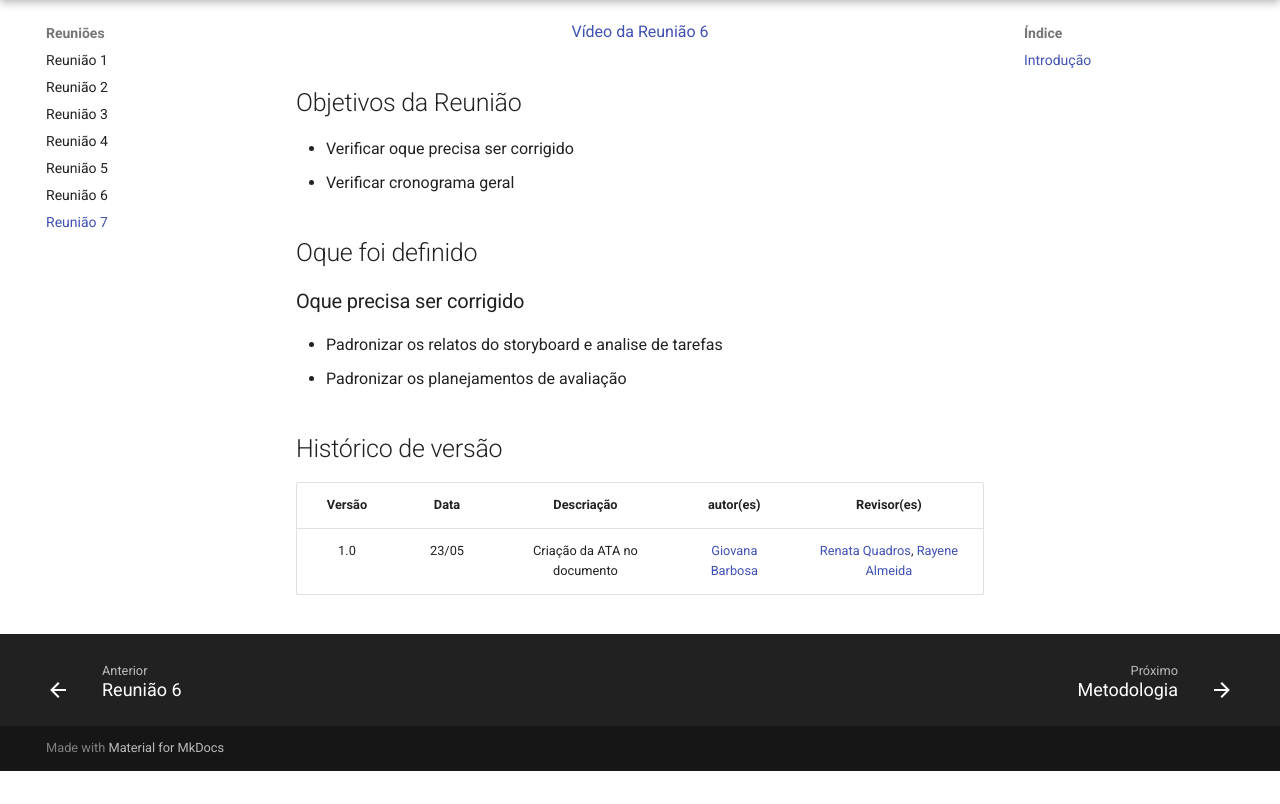
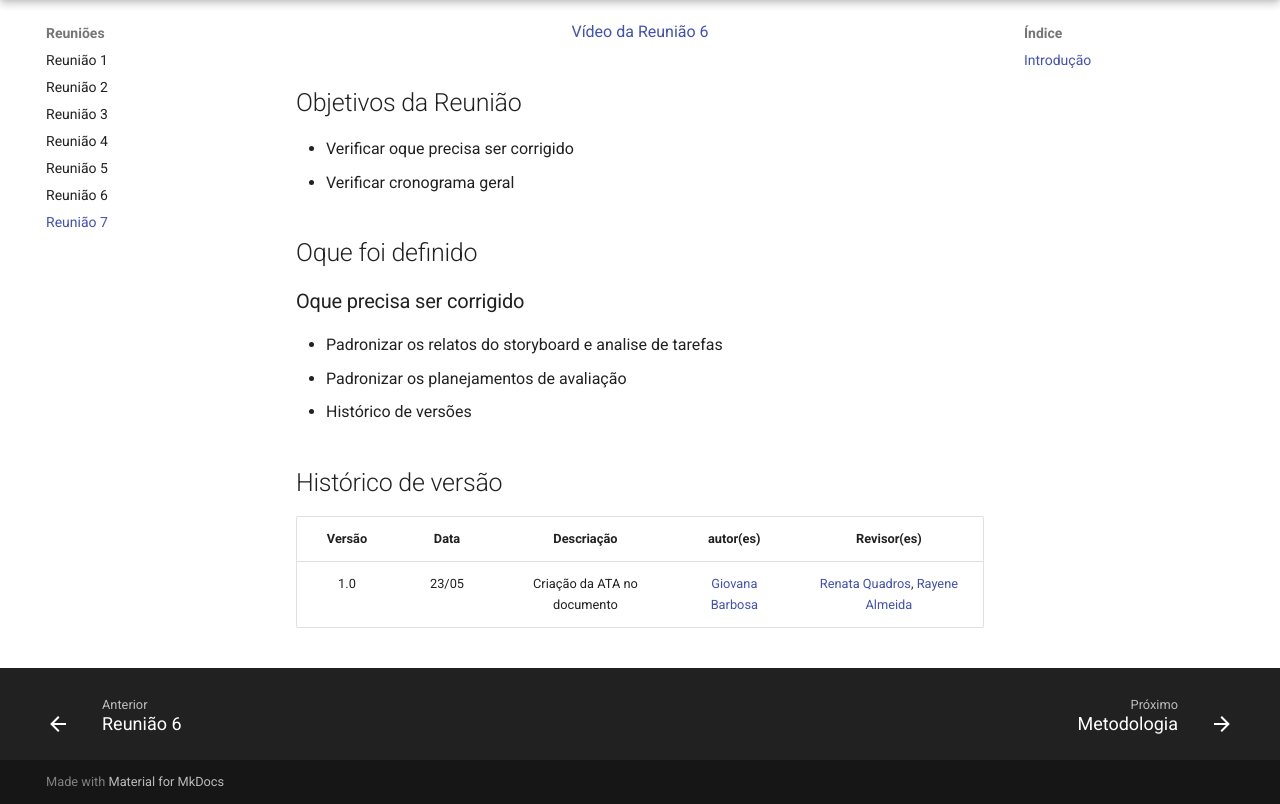
Before and after one commit to Interacao-Humano-Computador/2024.1-PCDF, an MkDocs documentation site: the page built from docs/reunioes/reuniao07.md, in a window 1280 px wide and 900 px high, scrolled down 925 px, cut to the strip 96-900 px from the top of the window. Built offline with MkDocs 1.6.1 and Material for MkDocs 9.7.7, drawn with Linux system fonts in a browser that asks for light colours; comment, search, counter and statistics services are not loaded; before the commit the page ends 1792 px from its top, so only the background shows below that.

Commit message:
Reunião 7

```diff
--- a/docs/reunioes/reuniao07.md
+++ b/docs/reunioes/reuniao07.md
@@ -27,6 +27,7 @@ Tabela 1: Informações sobre a reunião
 ### Oque precisa ser corrigido
 * Padronizar os relatos do storyboard e analise de tarefas
 * Padronizar os planejamentos de avaliação
+* Histórico de versões
 
 
 ## Histórico de versão
```
